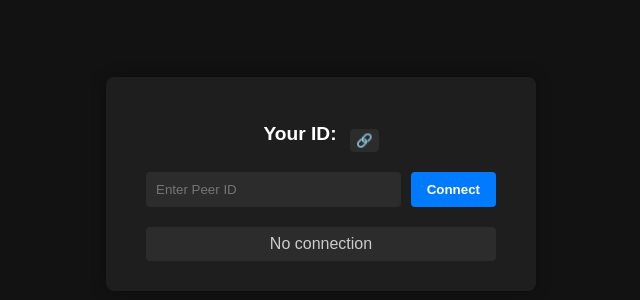
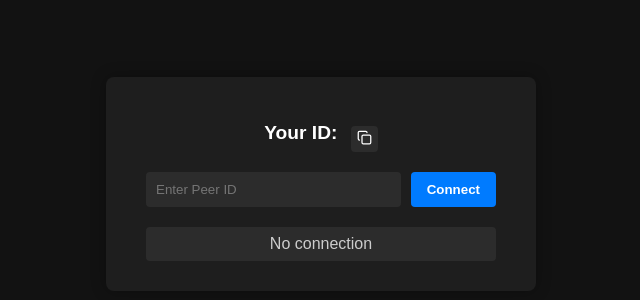
Before and after one commit to Ayush4cosmos/p2p-file-share, a website: page public/index.html in a window 1280 px wide. Shown: the part 216-516 px from the top of the page, 319-959 px from the left. Drawn offline with nearby package versions, Linux system fonts and the light colour scheme; no server answers.

Commit message:
copy icon changed

```diff
--- a/public/index.html
+++ b/public/index.html
@@ -98,7 +98,7 @@
       color: white;
       border-radius: 4px;
       cursor: pointer;
-    ">🔗</button>
+    "><svg xmlns="http://www.w3.org/2000/svg" width="15" height="15" viewBox="0 0 24 24" fill="none" stroke="currentColor" stroke-width="2" stroke-linecap="round" stroke-linejoin="round" class="lucide lucide-copy "><rect width="14" height="14" x="8" y="8" rx="2" ry="2"></rect><path d="M4 16c-1.1 0-2-.9-2-2V4c0-1.1.9-2 2-2h10c1.1 0 2 .9 2 2"></path></svg></button>
     <span id="copy-popup" style="
       display: none;
       position: absolute;
```
